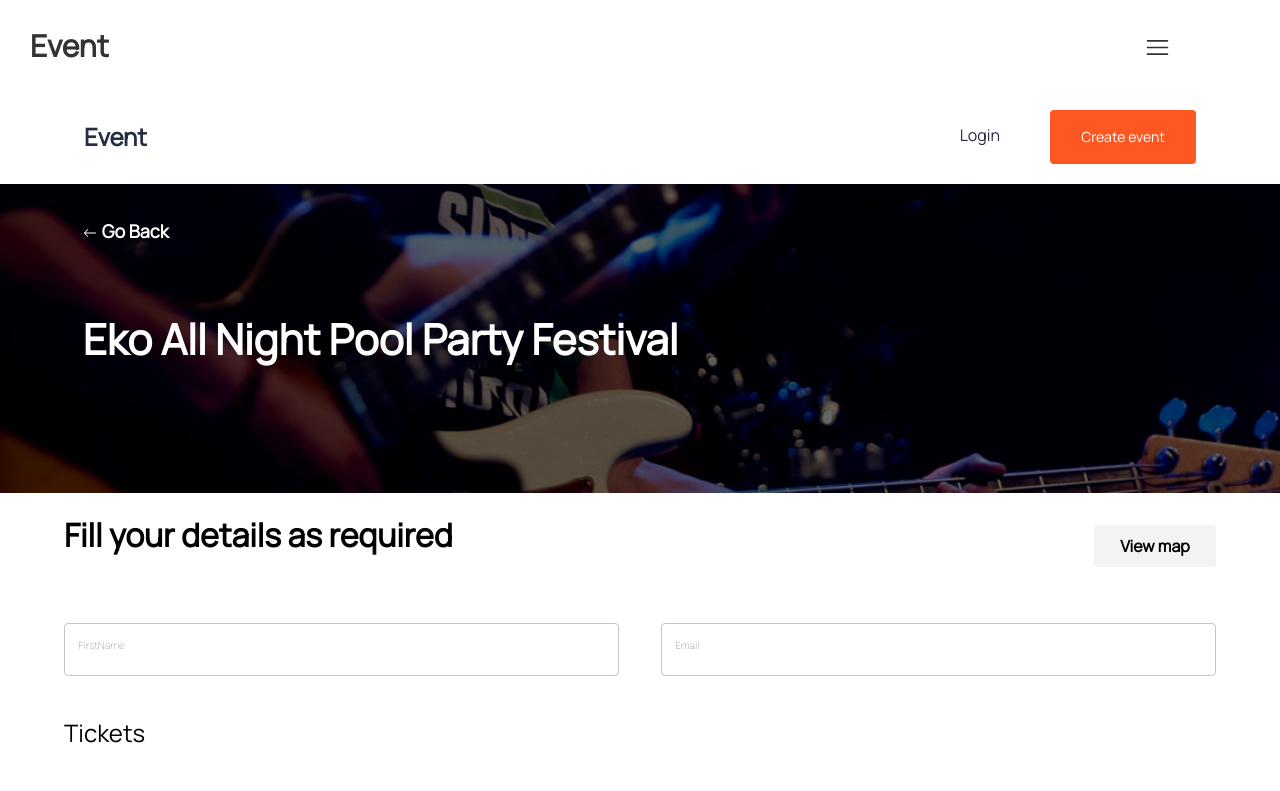
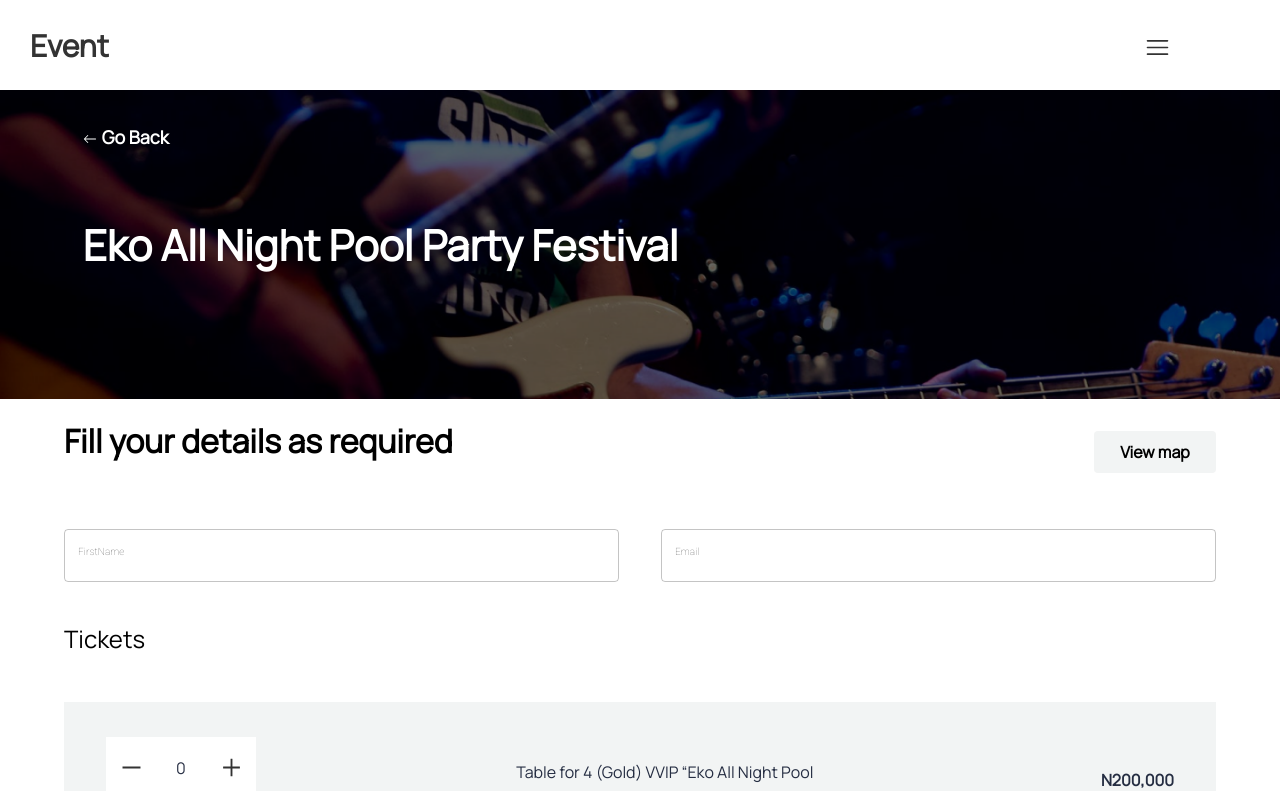
Before and after one commit to decadevs/event-booking-frontend-sq12, a React (Vite) app: page /ticket-selection in a window 1280 px wide. Shown: the top 791 px of the page. Built offline with nearby package versions, Linux system fonts and the light colour scheme.

Commit message:
ticketing page final update

```diff
--- a/src/pages/ticketSelection/index.tsx
+++ b/src/pages/ticketSelection/index.tsx
@@ -68,7 +68,7 @@ const handleEmailChange = (event:React.ChangeEvent<HTMLInputElement>) => {
   };
   return (
     <div>
-      <div className={selections.header1}>
+      {/* <div className={selections.header1}>
         <div className={selections.header2}>
           <p className={selections.eventHead}>Event</p>
           <div className={`${selections.headerBtns} ${showNavbar}`}>
@@ -134,7 +134,7 @@ const handleEmailChange = (event:React.ChangeEvent<HTMLInputElement>) => {
             </MenuItem>
           </Menu>
         </div>
-      </div>
+      </div> */}
       <div className={selections.imgDiv}>
         <img
           src={ticks}
```
